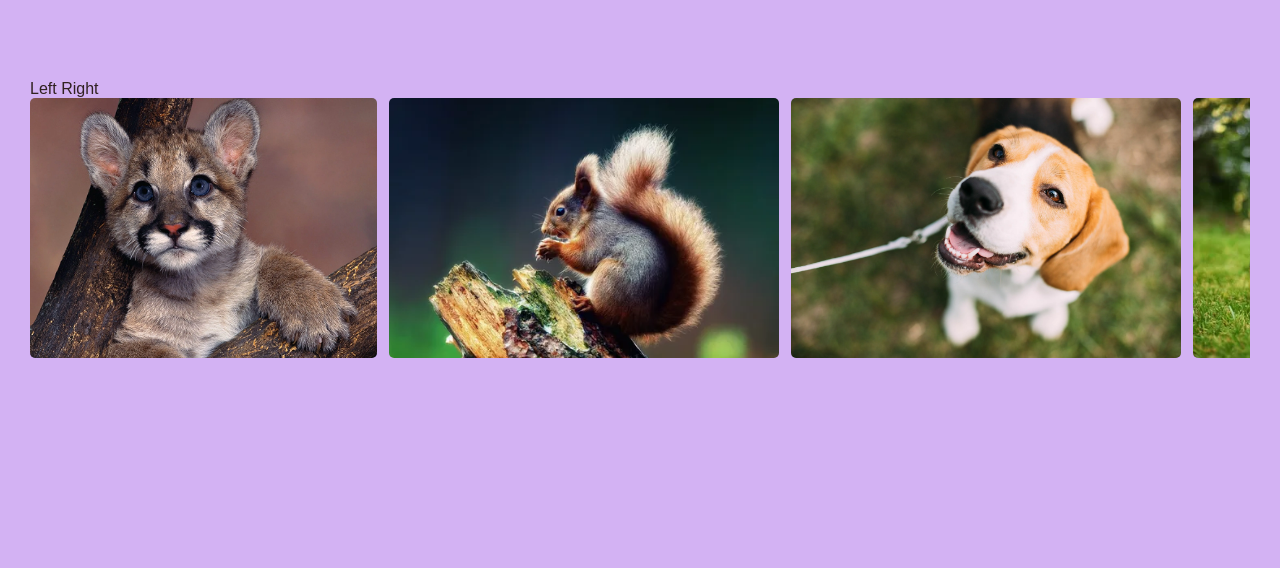
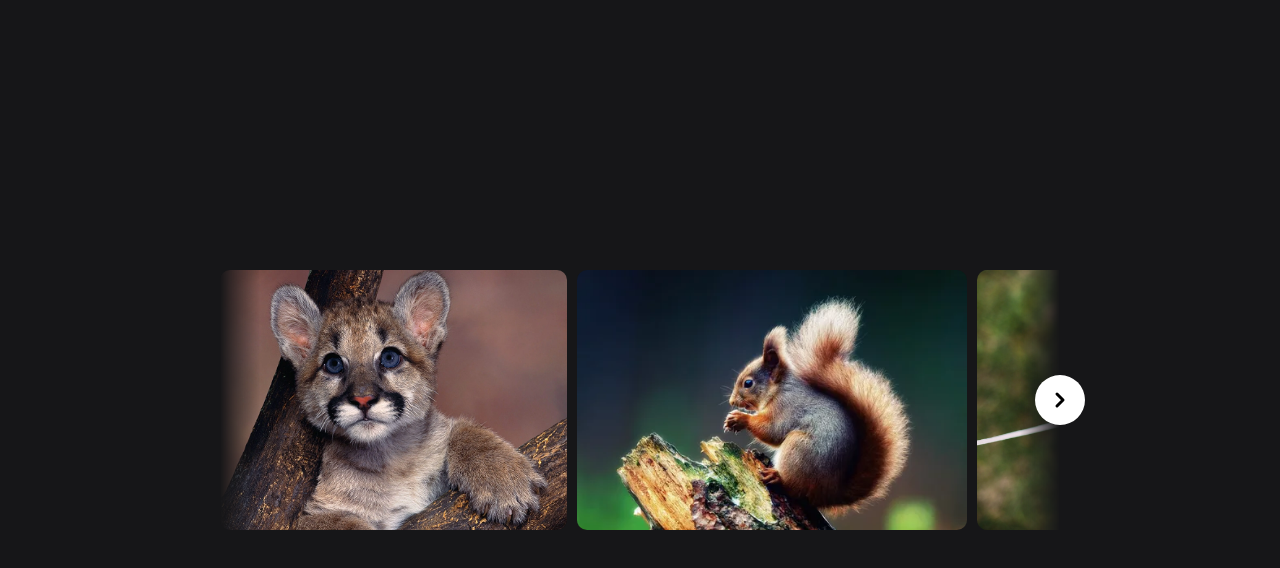
Before and after one commit to Aleky63/proba-slaider, a plain HTML site: page index.html in a window 1280 px wide. Drawn offline with Linux system fonts and the light colour scheme.

Commit message:
01_31.10

```diff
--- a/ScrollSlider/ScrollSlider.js
+++ b/ScrollSlider/ScrollSlider.js
@@ -2,27 +2,39 @@ export default class ScrollSlider extends HTMLElement {
   constructor() {
     super();
 
-    if (this.prevButton) {
-      this.prevButton.addEventListener("click", () => {
-        this.track.scrollToPrev();
-      });
-    }
-    if (this.nextButton) {
-      this.nextButton.addEventListener("click", () => {
-        this.track.scrollToNext();
-      });
-    }
+    this.prevButton?.addEventListener("click", () => {
+      this.track.scrollToPrev();
+    });
+
+    this.nextButton?.addEventListener("click", () => {
+      this.track.scrollToNext();
+    });
+
+    this.track?.addEventListener("scroll", () => {
+      this.handleScroll();
+    });
   }
 
   get track() {
     return this.querySelector("scroll-slider-track");
   }
+
   get prevButton() {
-    return this.querySelector("scroll-slider-prev-button ");
+    return this.querySelector("scroll-slider-prev-button");
   }
 
   get nextButton() {
-    return this.querySelector("scroll-slider-next-button ");
+    return this.querySelector("scroll-slider-next-button");
+  }
+
+  handleScroll() {
+    if (this.prevButton) {
+      this.prevButton.hidden = this.track?.isTrackStart();
+    }
+
+    if (this.nextButton) {
+      this.nextButton.hidden = this.track?.isTrackFinish();
+    }
   }
 }
 
--- a/ScrollSlider/ScrollSliderTrack.js
+++ b/ScrollSlider/ScrollSliderTrack.js
@@ -8,38 +8,55 @@ export default class ScrollSliderTrack extends HTMLElement {
     return this.slides.find((slide) => slide.offsetLeft > currentScroll);
   }
 
-  getNextSlideWidht() {
+  getNextSlideWidth() {
     const nextSlide = this.getNextSlide();
 
     if (nextSlide) {
       return nextSlide.offsetLeft - this.scrollLeft;
     }
+
     return 0;
   }
+
   getPrevSlide() {
     const currentScroll = this.scrollLeft;
+
     return [...this.slides]
       .reverse()
       .find((slide) => slide.offsetLeft < currentScroll);
   }
 
-  getPrevSlideWidht() {
+  getPrevSlideWidth() {
     const prevSlide = this.getPrevSlide();
 
     if (prevSlide) {
       return this.scrollLeft - prevSlide.offsetLeft;
     }
+
     return 0;
+  }
+
+  isTrackFinish() {
+    return (
+      Math.ceil(this.scrollLeft + this.offsetWidth) >= this.scrollWidth - 1
+    );
+  }
+
+  isTrackStart() {
+    return this.scrollLeft <= 1;
   }
 
   scrollByAmount(amount) {
     this.scrollBy({ left: amount, behavior: "smooth" });
   }
+
   scrollToNext() {
-    this.scrollByAmount(this.getNextSlideWidht());
+    this.scrollByAmount(this.getNextSlideWidth());
   }
+
   scrollToPrev() {
-    this.scrollByAmount(-this.getPrevSlideWidht());
+    this.scrollByAmount(-this.getPrevSlideWidth());
   }
 }
+
 customElements.define("scroll-slider-track", ScrollSliderTrack);
--- a/ScrollSlider/index.js
+++ b/ScrollSlider/index.js
@@ -1,3 +1,2 @@
 import ScrollSlider from "./ScrollSlider.js";
-
 import ScrollSliderTrack from "./ScrollSliderTrack.js";
--- a/ScrollSlider/style.css
+++ b/ScrollSlider/style.css
@@ -1,4 +1,5 @@
 scroll-slider-track {
+  position: relative;
   display: flex;
   overflow-y: hidden;
   overflow-x: auto;
@@ -6,9 +7,17 @@ scroll-slider-track {
   scroll-snap-type: x mandatory;
   scrollbar-width: none;
 }
-scroll-slider-track ::-webkit-scrollbar {
+
+scroll-slider-track::-webkit-scrollbar {
   display: none;
 }
+
 scroll-slider-track > * {
+  flex-shrink: 0;
   scroll-snap-align: start;
 }
+
+scroll-slider-prev-button[hidden],
+scroll-slider-next-button[hidden] {
+  display: none;
+}
--- a/index.html
+++ b/index.html
@@ -5,6 +5,7 @@
     <meta name="viewport" content="width=device-width, initial-scale=1.0" />
     <title>Scroll Slider</title>
     <link rel="stylesheet" href="main.css" />
+
     <script type="module" src="./ScrollSlider/index.js"></script>
   </head>
   <body>
@@ -12,14 +13,39 @@
       <scroll-slider class="scroll-slider">
         <scroll-slider-prev-button
           tabindex="0"
-          class="scroll-slider-prev-button"
-          >Left</scroll-slider-prev-button
+          hidden
+          class="scroll-slider-button _prev"
         >
+          <svg
+            xmlns="http://www.w3.org/2000/svg"
+            viewBox="0 0 24 24"
+            fill="none"
+            stroke="currentColor"
+            stroke-width="3"
+            stroke-linecap="round"
+            stroke-linejoin="round"
+          >
+            <polyline points="15 18 9 12 15 6"></polyline>
+          </svg>
+        </scroll-slider-prev-button>
+
         <scroll-slider-next-button
           tabindex="0"
-          class="scroll-slider-next-button"
-          >Right</scroll-slider-next-button
+          class="scroll-slider-button _next"
         >
+          <svg
+            xmlns="http://www.w3.org/2000/svg"
+            viewBox="0 0 24 24"
+            fill="none"
+            stroke="currentColor"
+            stroke-width="3"
+            stroke-linecap="round"
+            stroke-linejoin="round"
+          >
+            <polyline points="9 18 15 12 9 6"></polyline>
+          </svg>
+        </scroll-slider-next-button>
+
         <scroll-slider-track class="scroll-slider-track">
           <img src="img/1.webp" alt="" class="slide" />
           <img src="img/2.webp" alt="" class="slide" />
@@ -33,6 +59,55 @@
           <img src="img/10.webp" alt="" class="slide" />
         </scroll-slider-track>
       </scroll-slider>
+      <!-- <scroll-slider class="scroll-slider">
+        <scroll-slider-prev-button
+          tabindex="0"
+          hidden
+          class="scroll-slider-button _prev"
+        >
+          <svg
+            xmlns="http://www.w3.org/2000/svg"
+            viewBox="0 0 24 24"
+            fill="none"
+            stroke="currentColor"
+            stroke-width="3"
+            stroke-linecap="round"
+            stroke-linejoin="round"
+          >
+            <polyline points="15 18 9 12 15 6"></polyline>
+          </svg>
+        </scroll-slider-prev-button>
+
+        <scroll-slider-next-button
+          tabindex="0"
+          class="scroll-slider-button _next"
+        >
+          <svg
+            xmlns="http://www.w3.org/2000/svg"
+            viewBox="0 0 24 24"
+            fill="none"
+            stroke="currentColor"
+            stroke-width="3"
+            stroke-linecap="round"
+            stroke-linejoin="round"
+          >
+            <polyline points="9 18 15 12 9 6"></polyline>
+          </svg>
+        </scroll-slider-next-button>
+
+        <scroll-slider-track class="scroll-slider-track">
+          <img src="img/1.webp" alt="" class="slide" />
+          <img src="img/2.webp" alt="" class="slide" />
+          <img src="img/3.webp" alt="" class="slide" />
+          <img src="img/4.webp" alt="" class="slide" />
+          <img src="img/5.webp" alt="" class="slide" />
+          <img src="img/6.webp" alt="" class="slide" />
+          <img src="img/7.webp" alt="" class="slide" />
+          <img src="img/8.webp" alt="" class="slide" />
+          <img src="img/9.webp" alt="" class="slide" />
+          <img src="img/10.webp" alt="" class="slide" />
+        </scroll-slider-track>
+      </scroll-slider> -->
     </div>
   </body>
 </html>
--- a/main.css
+++ b/main.css
@@ -1,25 +1,102 @@
 @import "./ScrollSlider/style.css";
+
 * {
-  box-sizing: border-box;
+  box-sizing: border-box; /* Устанавливаем box-sizing для всех элементов */
 }
+
 body {
   margin: 0;
-  font-family: Arial, Helvetica, sans-serif;
+  font-family: "Arial", sans-serif;
+  background-color: #161618; /* Цвет фона страницы */
+  height: 100dvh;
+  display: flex;
+  align-items: center;
+}
 
-  background-color: rgb(211, 178, 243);
+.container {
+  margin: 0 auto; /* Центрируем контейнер */
+  max-width: 900px;
+  padding: 0 30px;
+  color: white;
 }
-.container {
-  margin: 0 auto;
-  padding: 80px 30px;
-  min-width: 800px;
-  color: rgb(49, 33, 33);
+
+.scroll-slider {
+  display: block;
+  position: relative;
 }
 
 .scroll-slider-track {
-  gap: 12px;
+  gap: 10px;
+  z-index: 1;
+  /* Градиентная маска по краям */
+  -webkit-mask-image: linear-gradient(
+    to right,
+    transparent 0px,
+    black 40px,
+    black calc(100% - 40px),
+    transparent 100%
+  );
+  mask-image: linear-gradient(
+    to right,
+    transparent 0px,
+    black 40px,
+    black calc(100% - 40px),
+    transparent 100%
+  );
+  mask-repeat: no-repeat;
 }
 
 .slide {
   height: 260px;
-  border-radius: 5px;
+  border-radius: 10px;
 }
+
+.scroll-slider-button {
+  display: flex;
+  align-items: center;
+  justify-content: center;
+  position: absolute;
+
+  width: 50px;
+  height: 50px;
+
+  top: 50%;
+  margin-top: -25px;
+
+  background-color: #fff;
+  color: black;
+  border-radius: 50%;
+  cursor: pointer;
+  transition: background-color 0.3s ease, transform 0.2s ease,
+    box-shadow 0.2s ease;
+  z-index: 2;
+}
+
+.scroll-slider-button._prev {
+  left: -25px;
+}
+
+.scroll-slider-button._next {
+  right: -25px;
+}
+
+@media (hover: hover) {
+  .scroll-slider-button:hover {
+    background-color: #e0e0e0; /* Светло-серый фон при наведении */
+    transform: scale(1.1); /* Увеличиваем кнопку при наведении */
+  }
+}
+
+.scroll-slider-button:active {
+  transform: scale(0.95); /* Уменьшаем кнопку при нажатии */
+}
+
+.scroll-slider-button:focus-visible {
+  outline: 2px solid white; /* Черный контур при фокусе */
+  outline-offset: 2px;
+}
+
+.scroll-slider-button svg {
+  width: 24px;
+  height: 24px;
+}
```
